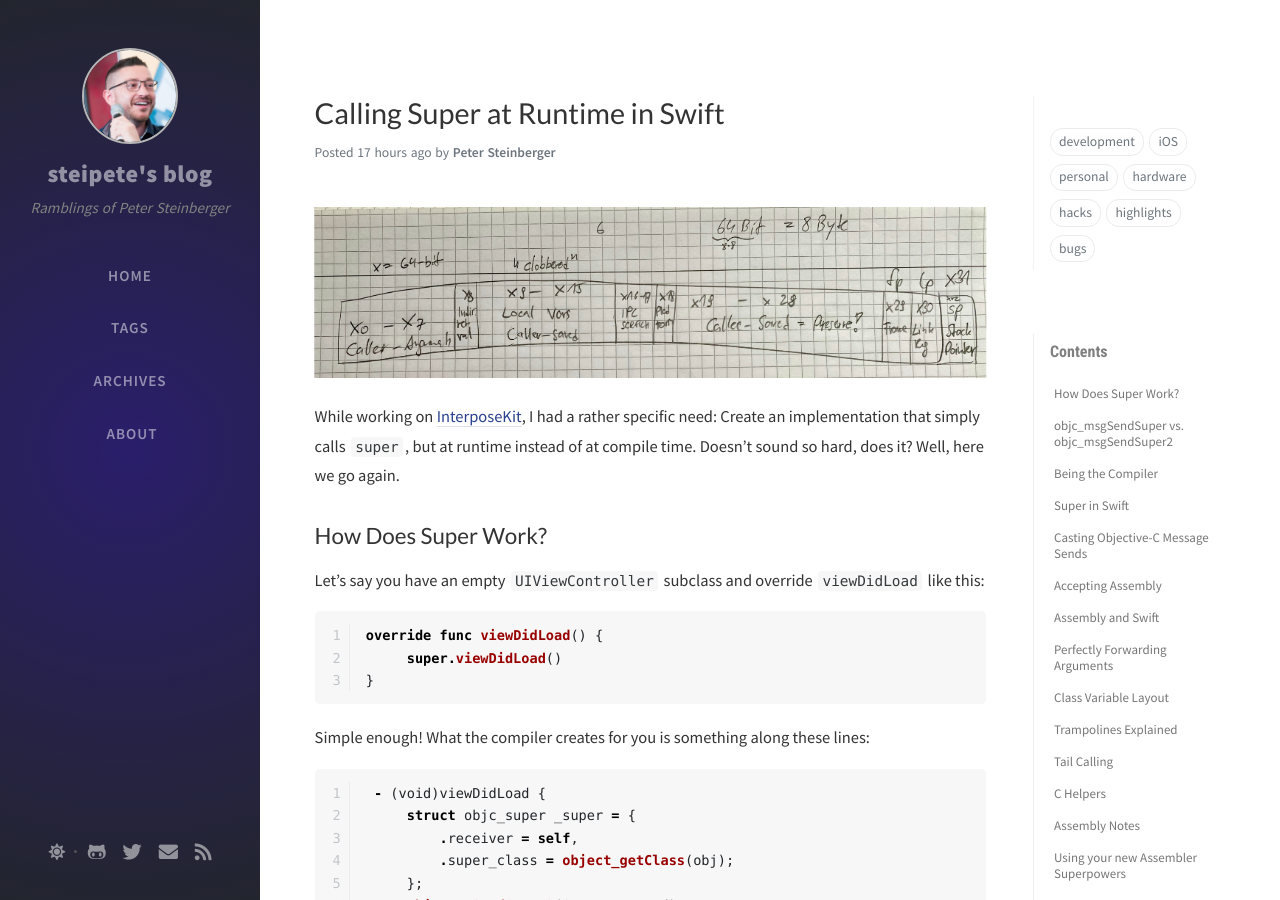
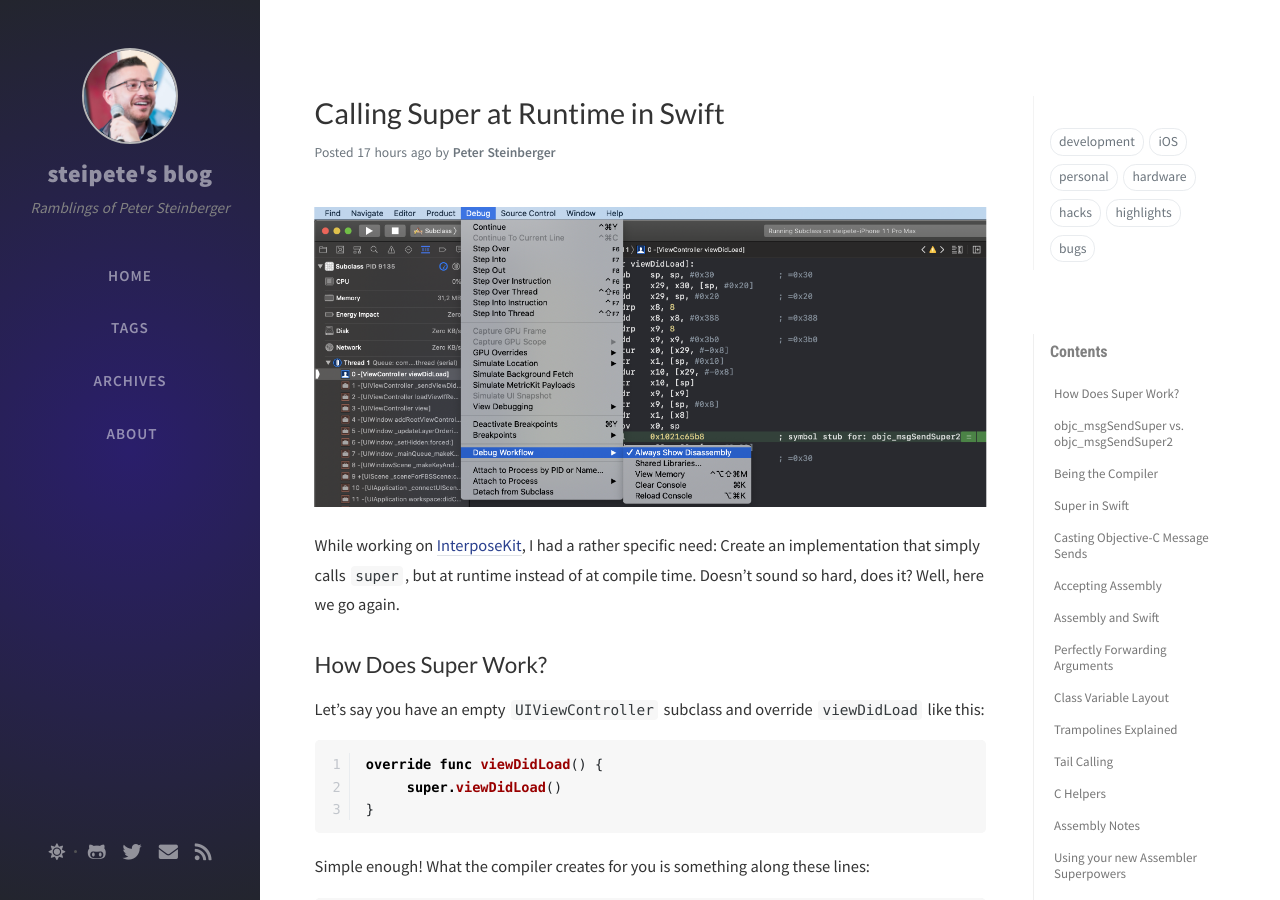
Before and after one commit to steipete/steipete.com, a Jekyll site: the page built from _posts/2020-06-10-calling-super-at-runtime.md, in a window 1280 px wide and 900 px high. Built offline with Jekyll 4.4.1, drawn with Linux system fonts in a browser that asks for light colours; nearby versions of some CDN libraries; comment, search, counter and statistics services are not loaded.

Commit message:
update header

```diff
--- a/_posts/2020-06-10-calling-super-at-runtime.md
+++ b/_posts/2020-06-10-calling-super-at-runtime.md
@@ -3,7 +3,7 @@
 title: "Calling Super at Runtime in Swift"
 date: 2020-06-10 17:00:00 +0200
 tags: highlights
-image: /assets/img/2020/calling-super/arm64-registers.jpg
+image: /assets/img/2020/calling-super/Xcode-debug.png
 ---
 
 While working on [InterposeKit](https://interposekit.com/), I had a rather specific need: Create an implementation that simply calls `super`, but at runtime instead of at compile time. Doesn’t sound so hard, does it? Well, here we go again.
```
